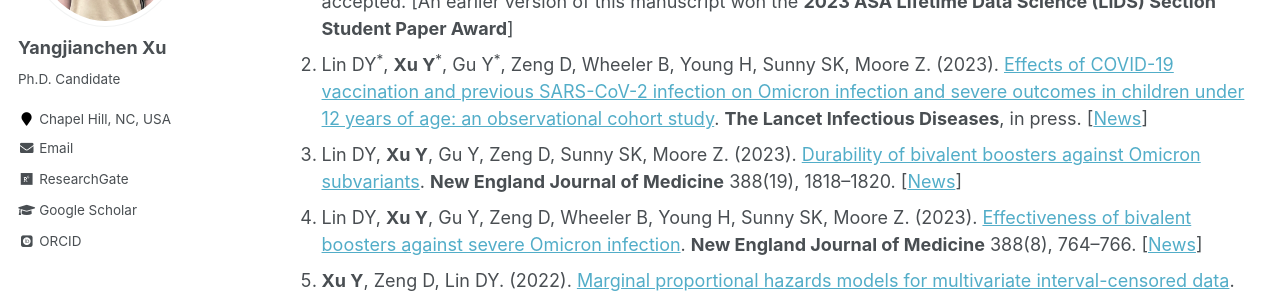
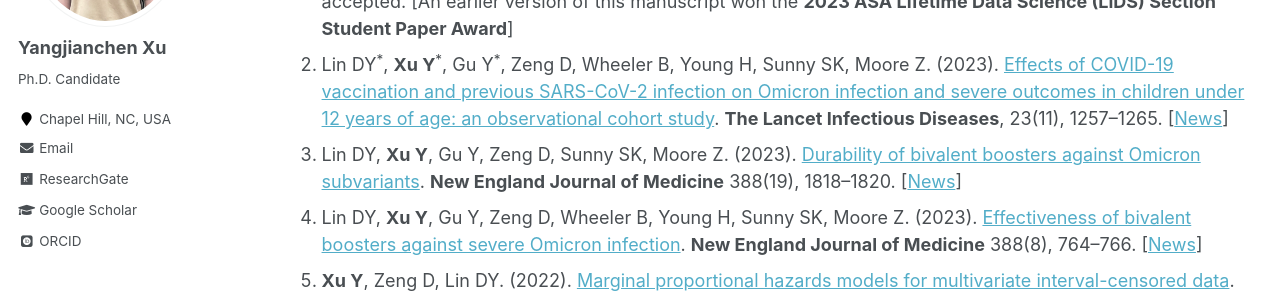
Before and after one commit to yangjc-xu/yangjc-xu.github.io, a Jekyll site: the page built from _pages/publications.md, in a window 1280 px wide and 1325 px high. Shown: the part 320-618 px from the top of the window. Built offline with Jekyll 4.4.1, drawn with Linux system fonts in a browser that asks for light colours; some web fonts are replaced.

Commit message:
Update publications.md

```diff
--- a/_pages/publications.md
+++ b/_pages/publications.md
@@ -9,7 +9,7 @@
 
 ## Refereed Journal Publications
 1. **Xu Y**, Zeng D, Lin DY. (2023). Proportional rates models for multivariate panel count data. **Biometrics**, accepted. [An earlier version of this manuscript won the **2023 ASA Lifetime Data Science (LiDS) Section Student Paper Award**]
-2. Lin DY<sup>*</sup>, **Xu Y**<sup>*</sup>, Gu Y<sup>*</sup>, Zeng D, Wheeler B, Young H, Sunny SK, Moore Z. (2023). [Effects of COVID-19 vaccination and previous SARS-CoV-2 infection on Omicron infection and severe outcomes in children under 12 years of age: an observational cohort study](https://www.thelancet.com/journals/laninf/article/PIIS1473-3099(23)00272-4/fulltext). **The Lancet Infectious Diseases**, in press. \[[News](https://www.altmetric.com/details/150195124/news?src=bookmarklet)\]
+2. Lin DY<sup>*</sup>, **Xu Y**<sup>*</sup>, Gu Y<sup>*</sup>, Zeng D, Wheeler B, Young H, Sunny SK, Moore Z. (2023). [Effects of COVID-19 vaccination and previous SARS-CoV-2 infection on Omicron infection and severe outcomes in children under 12 years of age: an observational cohort study](https://www.thelancet.com/journals/laninf/article/PIIS1473-3099(23)00272-4/fulltext). **The Lancet Infectious Diseases**, 23(11), 1257–1265. \[[News](https://www.altmetric.com/details/150195124/news?src=bookmarklet)\]
 3. Lin DY, **Xu Y**, Gu Y, Zeng D, Sunny SK, Moore Z. (2023). [Durability of bivalent boosters against Omicron subvariants](https://www.nejm.org/doi/full/10.1056/NEJMc2302462). **New England Journal of Medicine** 388(19), 1818–1820. \[[News](https://www.altmetric.com/details/145643558/news?src=bookmarklet)\]
 4. Lin DY, **Xu Y**, Gu Y, Zeng D, Wheeler B, Young H, Sunny SK, Moore Z. (2023). [Effectiveness of bivalent boosters against severe Omicron infection](https://www.nejm.org/doi/full/10.1056/NEJMc2215471). **New England Journal of Medicine** 388(8), 764–766. \[[News](https://www.altmetric.com/details/141787740/news?src=bookmarklet)\]
 5. **Xu Y**, Zeng D, Lin DY. (2022). [Marginal proportional hazards models for multivariate interval-censored data](https://academic.oup.com/biomet/article-abstract/110/3/815/6794202). **Biometrika** 110, 815–830.
```
